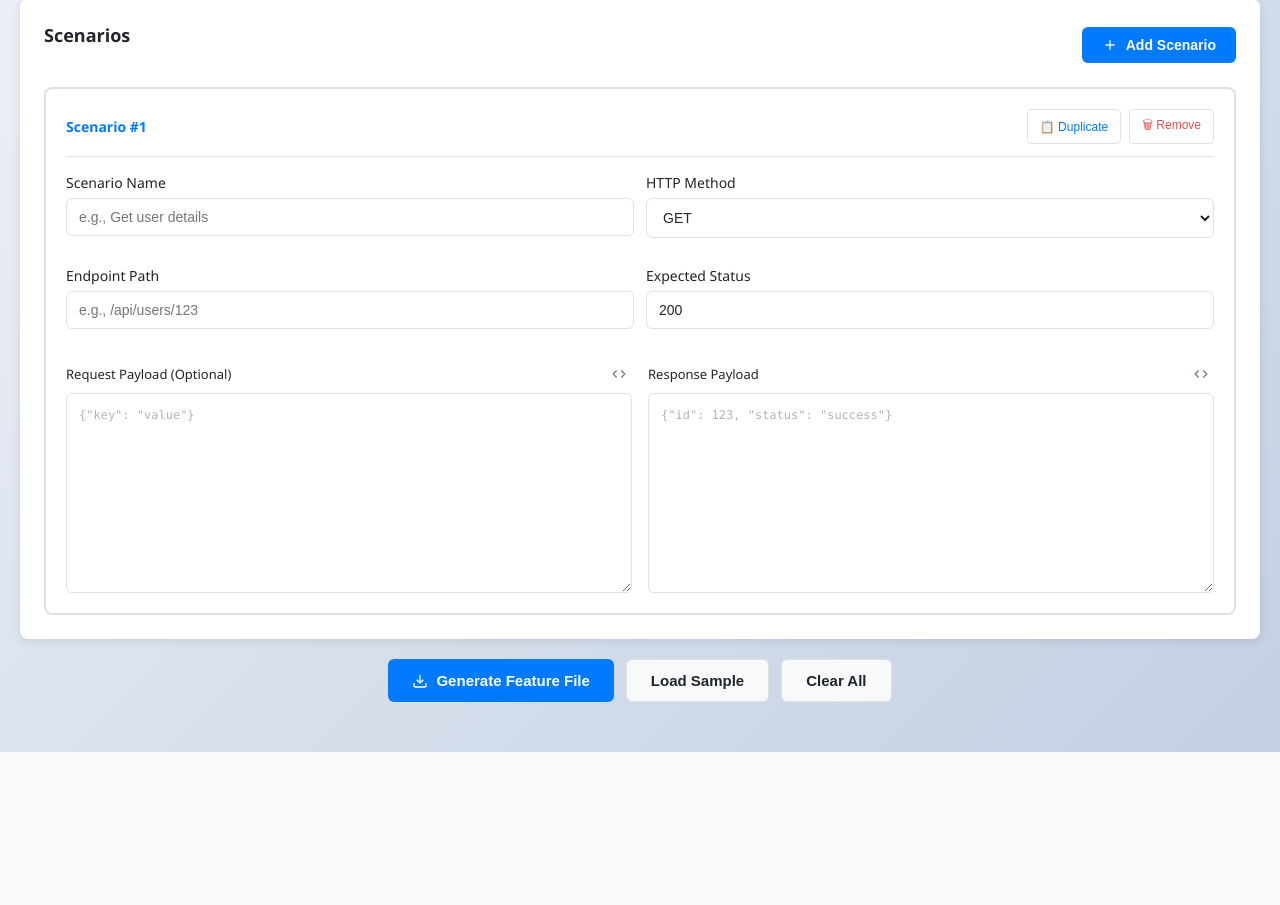
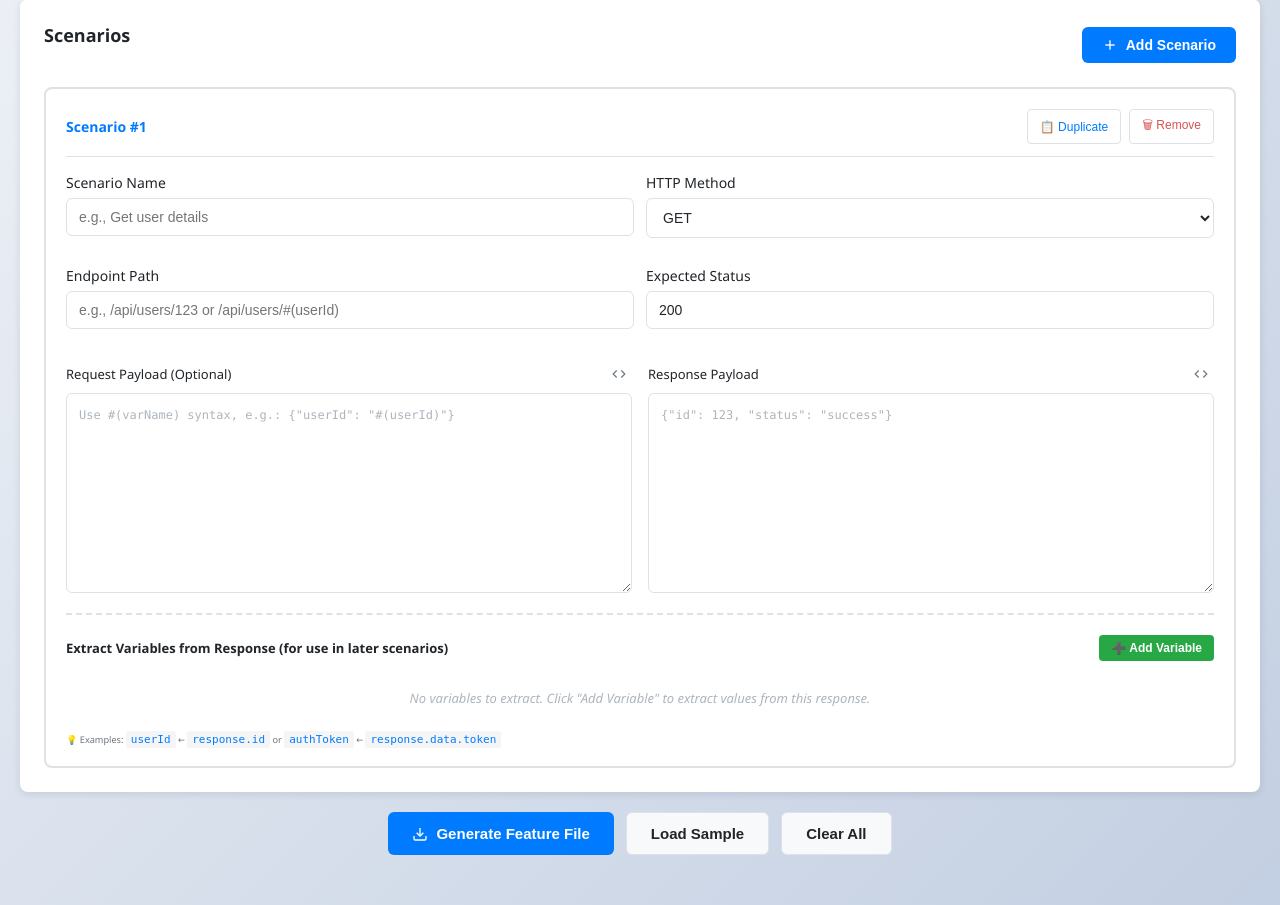
Before and after one commit to witanage/TheWebHook, a Flask app: template templates/karate-generator.html in a window 1280 px wide. Shown: the part 508-1413 px from the top of the page. Before the commit the page ends 1260 px from the top, so only its background shows below. Run offline with Flask 3, Linux system fonts and the light colour scheme; the template is opened without the code that fills it, so the values that code supplies are empty.

Commit message:
Add variable extraction and chaining to Karate generator
Implemented powerful variable extraction and chaining capability that allows
values from one scenario's response to be used in subsequent scenarios.
This is essential for testing complete workflows like Create → Get → Update → Delete.

Key Features:
- Extract variables from any scenario's response using JSON paths
- Use extracted variables in endpoints (e.g., /api/users/#(userId))
- Use variables in request payloads (e.g., {"userId": "#(userId)"})
- Visual hints showing available variables from previous scenarios
- Add/remove variable extractions dynamically per scenario
- Proper Karate syntax generation with * def statements

UI Enhancements:
- "Extract Variables from Response" section in each scenario card
- Variable name ← JSON path input pairs
- "Add Variable" button to add extractions
- Available variables shown as hints in endpoint/request fields
- Monospace font for variable inputs
- Visual separation with dashed border
- Empty state with helpful message

Sample Data Updated:
- Scenario 1: Creates user and extracts userId
- Scenario 2: Gets user by #(userId)
- Scenario 3: Updates user at #(userId)
- Demonstrates complete CRUD workflow with variable chaining

Generated Output:
- * def userId = response.id (after scenario 1)
- Subsequent scenarios use #(userId) in paths
- Variables are scoped correctly across scenarios

Technical:
- JSON formatter preserves #(varName) Karate syntax
- Validation handles Karate variables properly
- Variables displayed with code styling for clarity

This makes the generator production-ready for complex API test scenarios
requiring state management across multiple requests.

```diff
--- a/static/css/karate-generator-styles.css
+++ b/static/css/karate-generator-styles.css
@@ -261,6 +261,142 @@
 .empty-state p {
     margin: 0 0 16px 0;
     font-size: 15px;
+}
+
+/* Variable Extraction Section */
+.variables-hint {
+    display: inline-block;
+    margin-left: 8px;
+    font-size: 12px;
+    color: var(--text-secondary);
+    font-weight: normal;
+}
+
+.variables-hint code {
+    background: var(--code-bg);
+    padding: 2px 6px;
+    border-radius: 3px;
+    font-size: 11px;
+    color: var(--primary-color);
+    margin: 0 2px;
+}
+
+.extract-vars-section {
+    margin-top: 20px;
+    padding-top: 20px;
+    border-top: 2px dashed var(--border-color);
+}
+
+.extract-vars-header {
+    display: flex;
+    justify-content: space-between;
+    align-items: center;
+    margin-bottom: 12px;
+}
+
+.extract-vars-header label {
+    font-size: 13px;
+    font-weight: 600;
+    color: var(--text-primary);
+    margin: 0;
+}
+
+.btn-add-var {
+    background: var(--success-color);
+    color: white;
+    border: none;
+    padding: 6px 12px;
+    border-radius: 4px;
+    font-size: 12px;
+    font-weight: 600;
+    cursor: pointer;
+    transition: all 0.2s;
+    display: inline-flex;
+    align-items: center;
+    gap: 4px;
+}
+
+.btn-add-var:hover {
+    background: var(--success-color-hover);
+    transform: translateY(-1px);
+}
+
+.extract-vars-list {
+    display: flex;
+    flex-direction: column;
+    gap: 8px;
+}
+
+.extract-var-item {
+    display: grid;
+    grid-template-columns: 1fr auto 1fr auto;
+    gap: 8px;
+    align-items: center;
+    background: var(--card-bg);
+    padding: 8px;
+    border-radius: 4px;
+    border: 1px solid var(--border-color);
+}
+
+.extract-var-item input {
+    padding: 6px 10px;
+    border: 1px solid var(--border-color);
+    border-radius: 4px;
+    background: var(--input-bg);
+    color: var(--text-primary);
+    font-size: 13px;
+    font-family: 'Consolas', 'Monaco', 'Courier New', monospace;
+}
+
+.extract-var-item input:focus {
+    outline: none;
+    border-color: var(--primary-color);
+    box-shadow: 0 0 0 2px var(--primary-color-alpha);
+}
+
+.extract-arrow {
+    color: var(--text-secondary);
+    font-size: 16px;
+    user-select: none;
+}
+
+.btn-remove-var {
+    background: transparent;
+    border: 1px solid var(--border-color);
+    color: var(--danger-color, #dc3545);
+    padding: 4px 8px;
+    border-radius: 4px;
+    font-size: 14px;
+    cursor: pointer;
+    transition: all 0.2s;
+}
+
+.btn-remove-var:hover {
+    background: var(--danger-color, #dc3545);
+    color: white;
+    border-color: var(--danger-color, #dc3545);
+}
+
+.extract-vars-help {
+    margin-top: 8px;
+    font-size: 11px;
+    color: var(--text-secondary);
+}
+
+.extract-vars-help code {
+    background: var(--code-bg);
+    padding: 2px 5px;
+    border-radius: 3px;
+    font-size: 11px;
+    color: var(--primary-color);
+}
+
+.empty-vars-hint {
+    text-align: center;
+    padding: 16px;
+    color: var(--text-muted);
+    font-size: 13px;
+    font-style: italic;
 }
 
 /* Payload Panels */
--- a/static/js/karate-generator.js
+++ b/static/js/karate-generator.js
@@ -1,4 +1,4 @@
-// Karate Feature File Generator JavaScript - Multiple Scenarios Support
+// Karate Feature File Generator JavaScript - Multiple Scenarios with Variable Chaining
 
 let generatedFeature = '';
 let scenarioCounter = 0;
@@ -28,7 +28,8 @@ function addScenario(data = null) {
         endpoint: '',
         status: 200,
         request: '',
-        response: ''
+        response: '',
+        extractVars: [] // Array of {varName: 'userId', jsonPath: 'response.id'}
     };
 
     scenarios.push(scenarioData);
@@ -40,11 +41,58 @@ function addScenario(data = null) {
     updateEmptyState();
 }
 
+// Get available variables from previous scenarios
+function getAvailableVariables(currentScenarioId) {
+    const variables = [];
+    for (const scenario of scenarios) {
+        if (scenario.id >= currentScenarioId) break;
+        const data = collectScenarioData(scenario.id);
+        if (data && data.extractVars) {
+            data.extractVars.forEach(v => {
+                if (v.varName && v.jsonPath) {
+                    variables.push({
+                        name: v.varName,
+                        from: `Scenario #${scenario.id + 1}`,
+                        path: v.jsonPath
+                    });
+                }
+            });
+        }
+    }
+    return variables;
+}
+
 // Create scenario card HTML
 function createScenarioCard(data) {
     const card = document.createElement('div');
     card.className = 'scenario-card';
     card.dataset.scenarioId = data.id;
+
+    // Get available variables from previous scenarios
+    const availableVars = getAvailableVariables(data.id);
+    const varsHint = availableVars.length > 0
+        ? `<div class="variables-hint">💡 Available variables: ${availableVars.map(v => `<code>${v.name}</code>`).join(', ')}</div>`
+        : '';
+
+    // Create extract vars HTML
+    const extractVarsHTML = (data.extractVars || []).map((v, idx) => `
+        <div class="extract-var-item" data-var-index="${idx}">
+            <input type="text"
+                   class="extract-var-name"
+                   placeholder="variableName"
+                   value="${v.varName || ''}"
+                   data-scenario-id="${data.id}"
+                   data-var-index="${idx}">
+            <span class="extract-arrow">←</span>
+            <input type="text"
+                   class="extract-var-path"
+                   placeholder="response.id"
+                   value="${v.jsonPath || ''}"
+                   data-scenario-id="${data.id}"
+                   data-var-index="${idx}">
+            <button class="btn-remove-var" onclick="removeExtractVar(${data.id}, ${idx})" title="Remove">✕</button>
+        </div>
+    `).join('');
 
     card.innerHTML = `
         <div class="scenario-card-header">
@@ -81,11 +129,11 @@ function createScenarioCard(data) {
             </div>
 
             <div class="form-group">
-                <label>Endpoint Path</label>
+                <label>Endpoint Path ${varsHint}</label>
                 <input type="text"
                        class="scenario-endpoint"
                        data-scenario-id="${data.id}"
-                       placeholder="e.g., /api/users/123"
+                       placeholder="e.g., /api/users/123 or /api/users/#(userId)"
                        value="${data.endpoint}">
             </div>
 
@@ -103,7 +151,7 @@ function createScenarioCard(data) {
         <div class="scenario-payloads">
             <div class="scenario-payload-group">
                 <label>
-                    Request Payload (Optional)
+                    Request Payload (Optional) ${varsHint}
                     <button class="btn-icon" onclick="formatScenarioJSON(${data.id}, 'request')" title="Format">
                         <svg xmlns="http://www.w3.org/2000/svg" width="14" height="14" viewBox="0 0 24 24" fill="none" stroke="currentColor" stroke-width="2">
                             <polyline points="16 18 22 12 16 6"></polyline>
@@ -113,7 +161,7 @@ function createScenarioCard(data) {
                 </label>
                 <textarea class="scenario-request"
                           data-scenario-id="${data.id}"
-                          placeholder='{"key": "value"}'>${data.request}</textarea>
+                          placeholder='Use #(varName) syntax, e.g.: {"userId": "#(userId)"}'>${data.request}</textarea>
             </div>
 
             <div class="scenario-payload-group">
@@ -131,9 +179,75 @@ function createScenarioCard(data) {
                           placeholder='{"id": 123, "status": "success"}'>${data.response}</textarea>
             </div>
         </div>
+
+        <div class="extract-vars-section">
+            <div class="extract-vars-header">
+                <label>Extract Variables from Response (for use in later scenarios)</label>
+                <button class="btn-add-var" onclick="addExtractVar(${data.id})" title="Add Variable">
+                    ➕ Add Variable
+                </button>
+            </div>
+            <div class="extract-vars-list" id="extractVarsList_${data.id}">
+                ${extractVarsHTML || '<div class="empty-vars-hint">No variables to extract. Click "Add Variable" to extract values from this response.</div>'}
+            </div>
+            <div class="extract-vars-help">
+                <small>💡 Examples: <code>userId</code> ← <code>response.id</code> or <code>authToken</code> ← <code>response.data.token</code></small>
+            </div>
+        </div>
     `;
 
     return card;
+}
+
+// Add variable extraction field
+function addExtractVar(scenarioId) {
+    const scenario = scenarios.find(s => s.id === scenarioId);
+    if (!scenario) return;
+
+    const data = collectScenarioData(scenarioId);
+    if (!data.extractVars) data.extractVars = [];
+
+    const varIndex = data.extractVars.length;
+    data.extractVars.push({ varName: '', jsonPath: '' });
+
+    const list = document.getElementById(`extractVarsList_${scenarioId}`);
+
+    // Remove empty hint if it exists
+    const emptyHint = list.querySelector('.empty-vars-hint');
+    if (emptyHint) emptyHint.remove();
+
+    const varItem = document.createElement('div');
+    varItem.className = 'extract-var-item';
+    varItem.dataset.varIndex = varIndex;
+    varItem.innerHTML = `
+        <input type="text"
+               class="extract-var-name"
+               placeholder="variableName"
+               data-scenario-id="${scenarioId}"
+               data-var-index="${varIndex}">
+        <span class="extract-arrow">←</span>
+        <input type="text"
+               class="extract-var-path"
+               placeholder="response.id"
+               data-scenario-id="${scenarioId}"
+               data-var-index="${varIndex}">
+        <button class="btn-remove-var" onclick="removeExtractVar(${scenarioId}, ${varIndex})" title="Remove">✕</button>
+    `;
+    list.appendChild(varItem);
+}
+
+// Remove variable extraction field
+function removeExtractVar(scenarioId, varIndex) {
+    const list = document.getElementById(`extractVarsList_${scenarioId}`);
+    const item = list.querySelector(`[data-var-index="${varIndex}"]`);
+    if (item) {
+        item.remove();
+    }
+
+    // Show empty hint if no variables left
+    if (list.querySelectorAll('.extract-var-item').length === 0) {
+        list.innerHTML = '<div class="empty-vars-hint">No variables to extract. Click "Add Variable" to extract values from this response.</div>';
+    }
 }
 
 // Duplicate scenario
@@ -221,6 +335,19 @@ function collectScenarioData(id) {
     const request = document.querySelector(`.scenario-request[data-scenario-id="${id}"]`)?.value.trim();
     const response = document.querySelector(`.scenario-response[data-scenario-id="${id}"]`)?.value.trim();
 
+    // Collect extract variables
+    const extractVars = [];
+    const varNames = document.querySelectorAll(`.extract-var-name[data-scenario-id="${id}"]`);
+    const varPaths = document.querySelectorAll(`.extract-var-path[data-scenario-id="${id}"]`);
+
+    varNames.forEach((nameInput, idx) => {
+        const varName = nameInput.value.trim();
+        const jsonPath = varPaths[idx]?.value.trim();
+        if (varName && jsonPath) {
+            extractVars.push({ varName, jsonPath });
+        }
+    });
+
     return {
         id,
         name,
@@ -228,7 +355,8 @@ function collectScenarioData(id) {
         endpoint,
         status: parseInt(status),
         request,
-        response
+        response,
+        extractVars
     };
 }
 
@@ -244,8 +372,13 @@ function formatScenarioJSON(id, type) {
     }
 
     try {
-        const parsed = JSON.parse(input);
-        textarea.value = JSON.stringify(parsed, null, 2);
+        // Handle Karate variable syntax - preserve #(varName) patterns
+        const preserved = input.replace(/"#\((\w+)\)"/g, '__KARATE_VAR_$1__');
+        const parsed = JSON.parse(preserved);
+        let formatted = JSON.stringify(parsed, null, 2);
+        // Restore Karate variables
+        formatted = formatted.replace(/"__KARATE_VAR_(\w+)__"/g, '"#($1)"');
+        textarea.value = formatted;
     } catch (e) {
         showModal('JSON Error', 'Invalid JSON: ' + e.message);
     }
@@ -288,13 +421,15 @@ function generateKarateFeature() {
             return;
         }
 
-        // Validate JSON
+        // Validate JSON (skip validation for fields with Karate variables)
         let requestJson = null;
         let responseJson = null;
 
         if (data.request) {
             try {
-                requestJson = JSON.parse(data.request);
+                // Temporarily replace Karate variables for validation
+                const tempRequest = data.request.replace(/"#\(\w+\)"/g, '"__TEMP__"');
+                requestJson = JSON.parse(tempRequest);
             } catch (e) {
                 showModal('JSON Error', `Scenario #${scenario.id + 1} invalid request JSON: ${e.message}`);
                 return;
@@ -381,14 +516,14 @@ function buildKarateFeature(config) {
             feature += `  # Arrange: Set up the request\n`;
         }
 
-        // Set path
+        // Set path (handle Karate variable syntax)
         feature += `  * def endpoint = '${scenario.endpoint}'\n`;
 
         // Set request body if present
-        if (scenario.requestJson) {
+        if (scenario.request) {
             feature += `  * def requestBody =\n`;
             feature += `    """\n`;
-            feature += indentJSON(scenario.requestJson, 4);
+            feature += indentText(scenario.request, 4);
             feature += `    """\n`;
         }
 
@@ -397,7 +532,7 @@ function buildKarateFeature(config) {
         }
 
         // Make the request
-        if (scenario.requestJson && ['POST', 'PUT', 'PATCH'].includes(scenario.method)) {
+        if (scenario.request && ['POST', 'PUT', 'PATCH'].includes(scenario.method)) {
             feature += `  Given path endpoint\n`;
             feature += `  And request requestBody\n`;
             feature += `  When method ${scenario.method}\n`;
@@ -426,6 +561,16 @@ function buildKarateFeature(config) {
             feature += `    """\n`;
         }
 
+        // Extract variables
+        if (scenario.extractVars && scenario.extractVars.length > 0) {
+            if (config.includeComments) {
+                feature += `\n  # Extract variables for use in subsequent scenarios\n`;
+            }
+            scenario.extractVars.forEach(v => {
+                feature += `  * def ${v.varName} = ${v.jsonPath}\n`;
+            });
+        }
+
         // Add schema validation examples for first scenario only
         if (index === 0 && config.includeComments) {
             feature += `\n  # Additional validation examples (uncomment as needed):\n`;
@@ -443,6 +588,12 @@ function buildKarateFeature(config) {
 function indentJSON(json, spaces) {
     const jsonString = JSON.stringify(json, null, 2);
     const lines = jsonString.split('\n');
+    return lines.map(line => ' '.repeat(spaces) + line).join('\n') + '\n';
+}
+
+// Indent text (for request payloads that might have Karate syntax)
+function indentText(text, spaces) {
+    const lines = text.split('\n');
     return lines.map(line => ' '.repeat(spaces) + line).join('\n') + '\n';
 }
 
@@ -480,7 +631,7 @@ function loadSampleData() {
     scenarioCounter = 0;
     document.getElementById('scenariosList').innerHTML = '';
 
-    // Add sample scenario 1 - Create User
+    // Add sample scenario 1 - Create User (extracts userId)
     addScenario({
         id: 0,
         name: 'Create a new user',
@@ -501,15 +652,18 @@ function loadSampleData() {
             "role": "developer",
             "status": "active",
             "createdAt": "2024-01-15T10:30:00Z"
-        }, null, 2)
+        }, null, 2),
+        extractVars: [
+            { varName: 'userId', jsonPath: 'response.id' }
+        ]
     });
 
-    // Add sample scenario 2 - Get User
+    // Add sample scenario 2 - Get User (uses userId from scenario 1)
     addScenario({
         id: 1,
         name: 'Get user by ID',
         method: 'GET',
-        endpoint: '/api/users/12345',
+        endpoint: '/api/users/#(userId)',
         status: 200,
         request: '',
         response: JSON.stringify({
@@ -521,15 +675,16 @@ function loadSampleData() {
             "status": "active",
             "createdAt": "2024-01-15T10:30:00Z",
             "updatedAt": "2024-01-15T10:30:00Z"
-        }, null, 2)
+        }, null, 2),
+        extractVars: []
     });
 
-    // Add sample scenario 3 - Update User
+    // Add sample scenario 3 - Update User (uses userId from scenario 1)
     addScenario({
         id: 2,
         name: 'Update user details',
         method: 'PUT',
-        endpoint: '/api/users/12345',
+        endpoint: '/api/users/#(userId)',
         status: 200,
         request: JSON.stringify({
             "age": 31,
@@ -543,10 +698,11 @@ function loadSampleData() {
             "role": "senior developer",
             "status": "active",
             "updatedAt": "2024-01-16T14:20:00Z"
-        }, null, 2)
+        }, null, 2),
+        extractVars: []
     });
 
-    showModal('Success', 'Sample data with 3 scenarios loaded! Click "Generate Feature File" to see the result.');
+    showModal('Success', 'Sample data with variable chaining loaded! Notice how userId from Scenario 1 is used in Scenarios 2 & 3.');
 }
 
 // Copy to Clipboard
```
